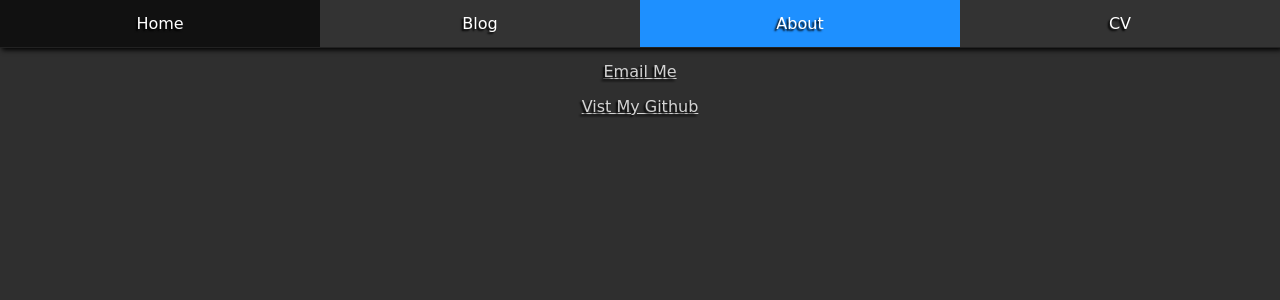
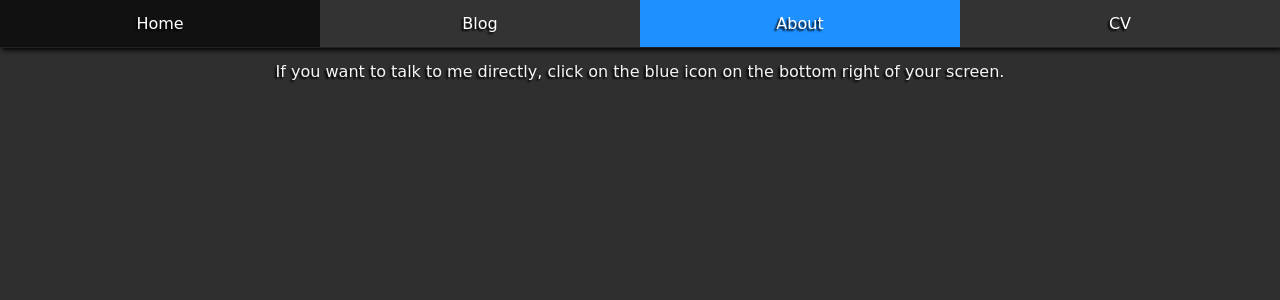
Before and after one commit to lemueldls/lemueld6200.github.io, a Jekyll site: the page built from about/index.html, in a window 1280 px wide. Shown: the top 300 px of the page. Built offline with Jekyll 4.4.1, drawn with Linux system fonts in a browser that asks for light colours.

Commit message:
Update index.html

```diff
--- a/about/index.html
+++ b/about/index.html
@@ -12,6 +12,5 @@ title: About
         	    	<li><a href="/cv">CV</a></li>
 		</ul>
 	</nav>
-	<p><a href="mailto:lemueld6200@afsenyc.org">Email Me</a></p>
-	<p><a href="https://github.com/lemueld6200/">Vist My Github</a></p>
+	<p>If you want to talk to me directly, click on the blue icon on the bottom right of your screen.</p>
 </div><!-- /.blurb -->
```
